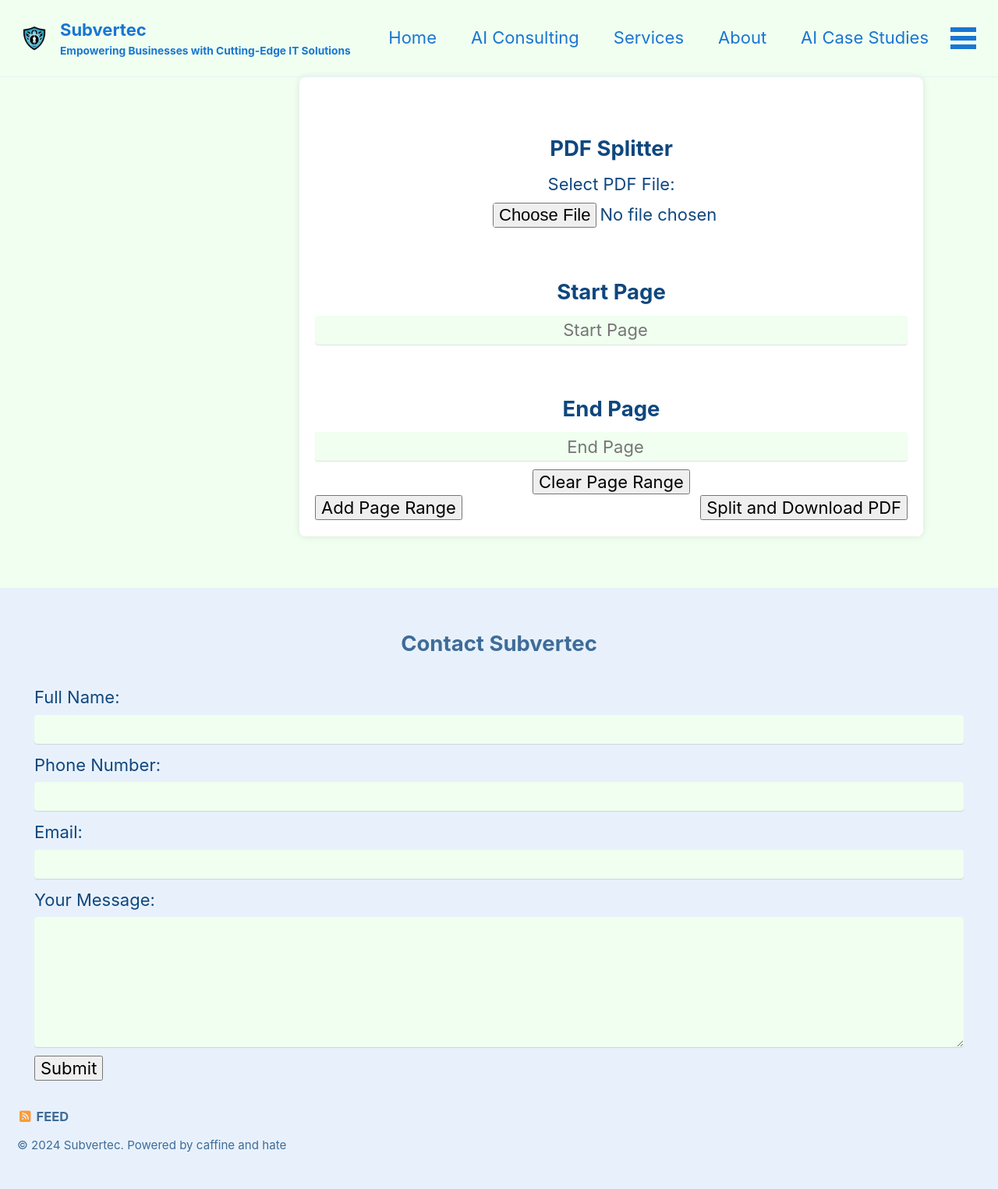
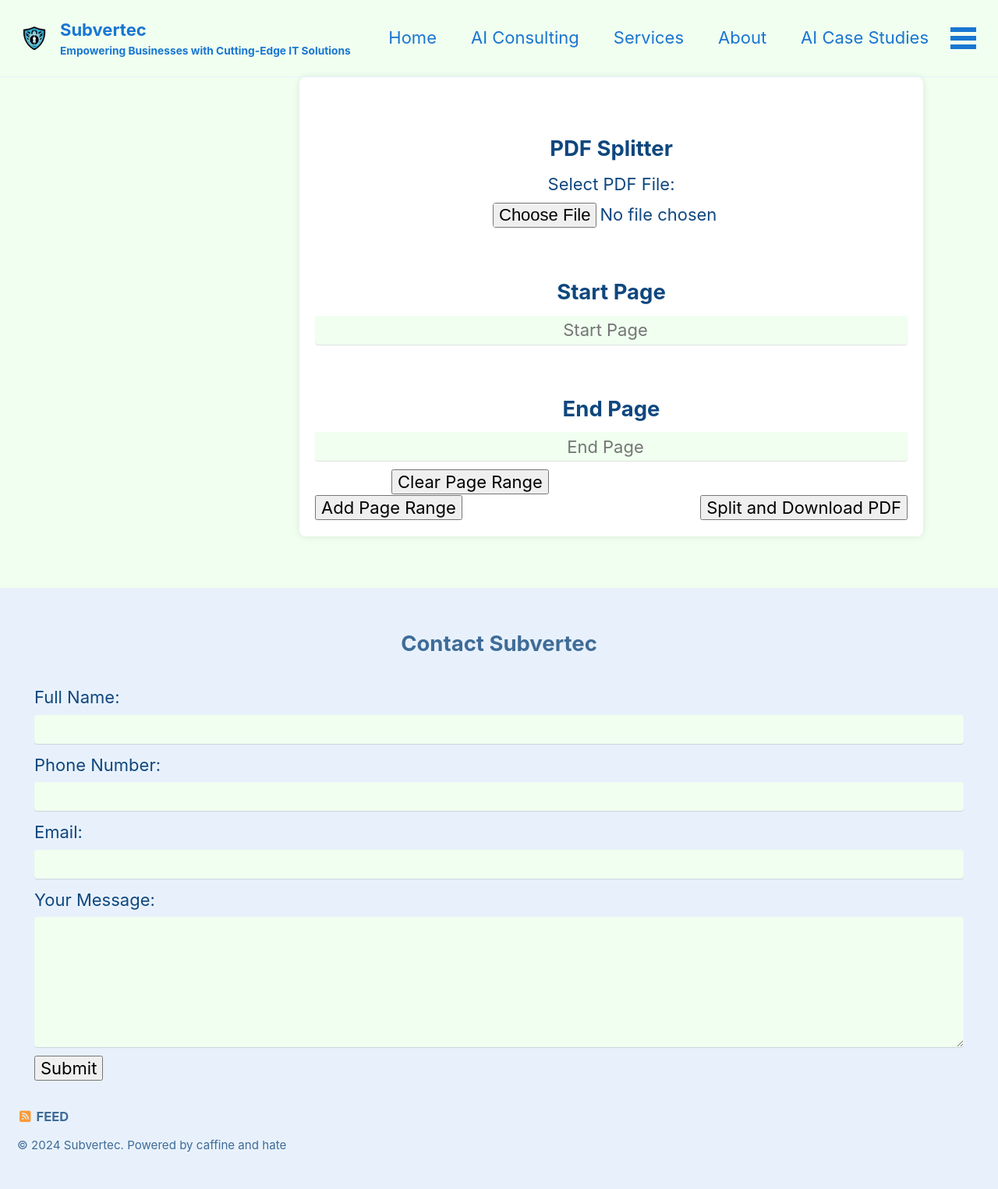
Before and after one commit to subv3rsiv3/website, a Jekyll site: the page built from _pages/pdf-splitter.md, in a window 1280 px wide. Shown: the whole page at 78% size. Built offline with Jekyll 4.4.1, drawn with Linux system fonts in a browser that asks for light colours; cached includes are drawn as plain includes.

```diff
--- a/_layouts/pdf-splitter.html
+++ b/_layouts/pdf-splitter.html
@@ -13,7 +13,7 @@
         <div class="page-range">
             <h2>Start Page</h2><input style="position: relative; text-align: center;" type="number" class="startPage" id="firstStartPage" placeholder="Start Page">
             <h2>End Page</h2><input style="position: relative; text-align: center;" type="number" class="endPage" id="firstEndPage" placeholder="End Page">
-            <button class="button" style="position: sticky; right: 0%;" onclick="clearPageRange()">Clear Page Range</button>
+            <button class="button" style="position: sticky; right: 45%;" onclick="clearPageRange()">Clear Page Range</button>
         </div>
 
     </div>
```
